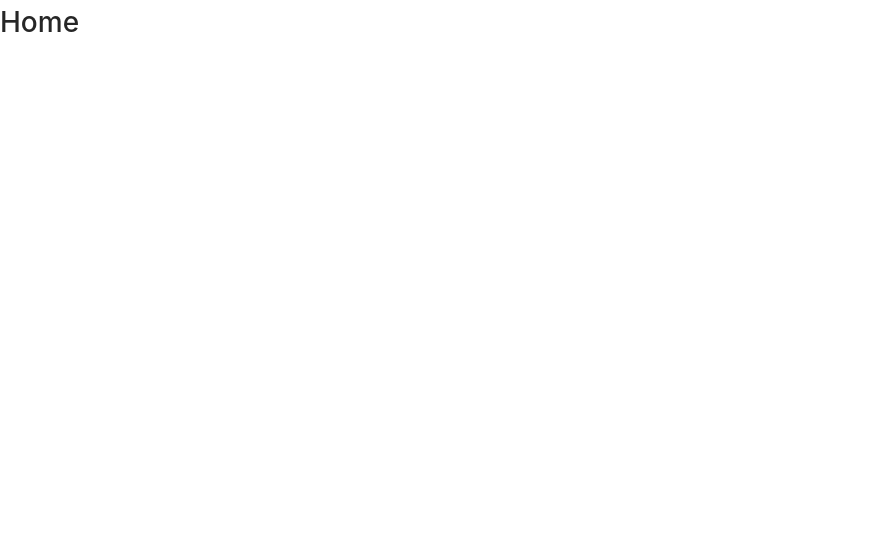
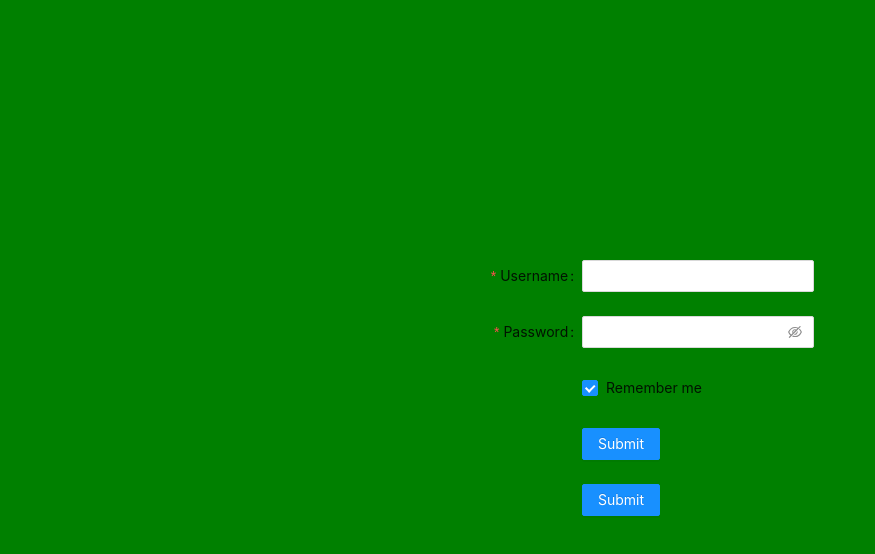
Before and after one commit to sofiengwin/exam-frontend, a React (Create React App) app: page / in a window 1280 px wide. Shown: the top 554 px of the page, without its empty margins (0-875 px from the left). Built offline with nearby package versions, Linux system fonts and the light colour scheme.

Commit message:
add login page

```diff
--- a/src/App.tsx
+++ b/src/App.tsx
@@ -2,18 +2,13 @@
 import {BrowserRouter as Router, Routes, Route} from 'react-router-dom';
 import './App.css';
 import Questions from './components/Questions';
+import Login from './components/Authentication/Login';
 
 function App() {
   return (
     <Router>
       <Routes>
-        <Route path='/'
-          element={(
-            <>
-            <h1>Home</h1>
-          </>
-          )}
-        />
+        <Route path='/' element={( <Login />)}/>
 
       </Routes>
     </Router>
--- /dev/null
+++ b/src/components/Authentication/Login/index.tsx
@@ -0,0 +1,60 @@
+import * as React from 'react';
+import { Form, Input, Button, Checkbox } from 'antd';
+import {Container} from '../../common/styles'
+
+const Login = () => {
+  const onFinish = (values: any) => {
+    console.log('Success:', values);
+  };
+
+  const onFinishFailed = (errorInfo: any) => {
+    console.log('Failed:', errorInfo);
+  };
+
+  return (
+    <Container>
+      <Form
+        name="basic"
+        labelCol={{ span: 8 }}
+        wrapperCol={{ span: 16 }}
+        initialValues={{ remember: true }}
+        onFinish={onFinish}
+        onFinishFailed={onFinishFailed}
+        autoComplete="off"
+      >
+        <Form.Item
+          label="Username"
+          name="username"
+          rules={[{ required: true, message: 'Please input your username!' }]}
+        >
+          <Input />
+        </Form.Item>
+
+        <Form.Item
+          label="Password"
+          name="password"
+          rules={[{ required: true, message: 'Please input your password!' }]}
+        >
+          <Input.Password />
+        </Form.Item>
+
+        <Form.Item name="remember" valuePropName="checked" wrapperCol={{ offset: 8, span: 16 }}>
+          <Checkbox>Remember me</Checkbox>
+        </Form.Item>
+
+        <Form.Item wrapperCol={{ offset: 8, span: 16 }}>
+          <Button type="primary" htmlType="submit">
+            Submit
+          </Button>
+        </Form.Item>
+        <Form.Item wrapperCol={{ offset: 8, span: 16 }}>
+          <Button type="primary" htmlType="submit">
+            Submit
+          </Button>
+        </Form.Item>
+      </Form>
+    </Container>
+  )
+}
+
+export default Login
--- /dev/null
+++ b/src/components/common/styles.ts
@@ -0,0 +1,10 @@
+import styled from 'styled-components';
+
+export const Container = styled.div`
+  width: 100%;
+  height: 100vh;
+  display: flex;
+  background: green;
+  justify-content: center;
+  align-items: center;
+`;
```
Also changed, not shown: src/components/Questions/index.tsx (+1 -9 lines).
